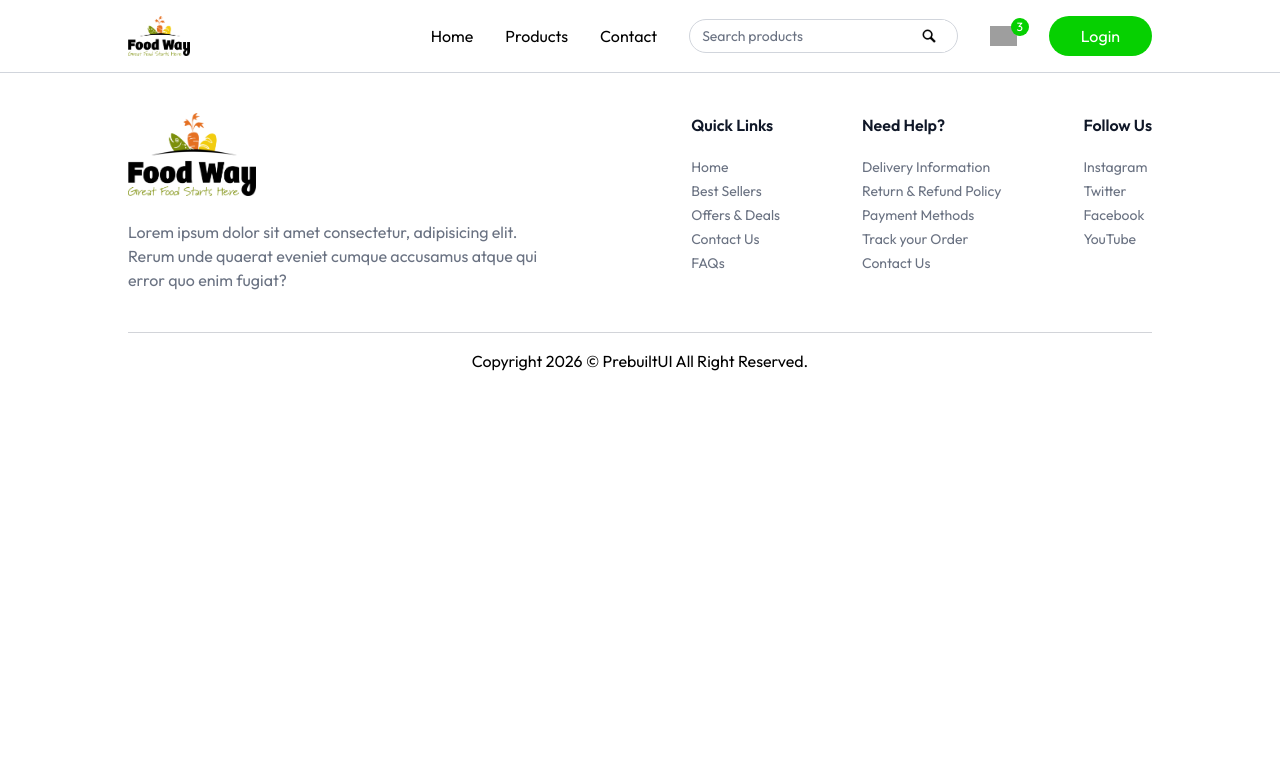
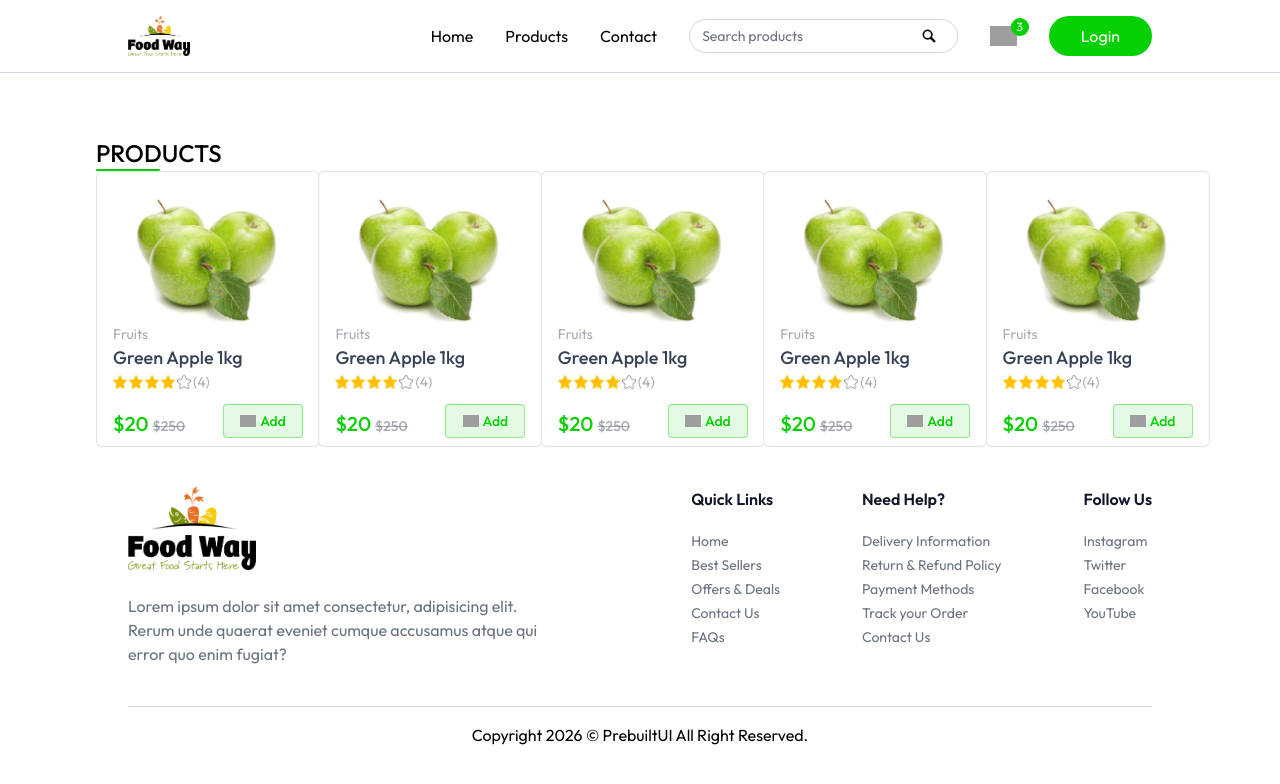
Before and after one commit to hasan8162/Food-Way, a React (Vite) app in the folder frontend/: page /products in a window 1280 px wide. Shown: the top 784 px of the page. Built offline with nearby package versions, Linux system fonts and the light colour scheme; grey boxes are pictures that could not be loaded.

Commit message:
added products and product details features

```diff
--- a/frontend/src/App.jsx
+++ b/frontend/src/App.jsx
@@ -6,6 +6,9 @@ import { Toaster } from "react-hot-toast";
 import Footer from "./components/Footer";
 import { useAppContext } from "./context/AppContext";
 import Login from "./components/Login";
+import Products from "./pages/Products";
+import ProductCategory from "./pages/ProductCategory";
+import ProductDetails from "./pages/ProductDetails";
 
 const App = () => {
   const isSellerPath = useLocation().pathname.includes("seller");
@@ -18,6 +21,9 @@ const App = () => {
       <div className={ '${isSellerPath ? "" : "px-6 md:px-16 lg:px-24 xl:px-32"}'}>
         <Routes>
           <Route path='/' element={<Home/>}/>
+          <Route path='/products' element={<Products/>}/>
+          <Route path='/products/:category' element={<ProductCategory/>}/>
+          <Route path='/products/:category/:id' element={<ProductDetails/>}/>
         </Routes>
       </div>
       {!isSellerPath && <Footer/>}
--- a/frontend/src/components/Navbar.jsx
+++ b/frontend/src/components/Navbar.jsx
@@ -1,15 +1,21 @@
-import React from 'react'
+import React, { useEffect } from 'react'
 import { NavLink } from 'react-router-dom'
 import { assets } from '../assets/assets.js'
 import { useAppContext } from '../context/AppContext'
 
 const Navbar = () => {
   const [open, setOpen] = React.useState(false)
-  const { user, setUser, setShowUserLogin, navigate } = useAppContext()
+  const { user, setUser, setShowUserLogin, navigate, setSearchQuery, searchQuery } = useAppContext()
   const logout = async () => {
     setUser(null);
     navigate('/');
   }
+
+  useEffect(() => {
+    if(searchQuery.length > 0){
+        navigate("/products")
+    }
+  }, [searchQuery])
   return (
         <nav className="flex items-center justify-between px-6 md:px-16 lg:px-24 xl:px-32 py-4 border-b border-gray-300 bg-white relative transition-all">
 
@@ -24,7 +30,7 @@ const Navbar = () => {
                 <NavLink to='/contact'>Contact</NavLink>
 
                 <div className="hidden lg:flex items-center text-sm gap-2 border border-gray-300 px-3 rounded-full">
-                    <input className="py-1.5 w-full bg-transparent outline-none placeholder-gray-500" type="text" placeholder="Search products" />
+                    <input  onChange={(e) => setSearchQuery(e.target.value)} className="py-1.5 w-full bg-transparent outline-none placeholder-gray-500" type="text" placeholder="Search products" />
                     <img src={assets.search} className='h-8' viewBox="0 0 16 16" fill="none"/>
                 </div>
 
--- a/frontend/src/components/ProductCard.jsx
+++ b/frontend/src/components/ProductCard.jsx
@@ -3,12 +3,11 @@ import { assets } from '../assets/assets';
 import { useAppContext } from '../context/AppContext';
 
 const ProductCard = ({product}) => {
-    const [count, setCount] = React.useState(0);
     const {currency, addToCart, removeFromCart, cartItems, navigate} = useAppContext()
 
 
   return product && (
-        <div className="border border-gray-500/20 rounded-md md:px-4 px-3 py-2 bg-white min-w-56 max-w-56 w-full">
+        <div onClick={() => {navigate(`/products/${product.category.toLowerCase()}/${product.id}`); scrollTo(0, 0)}} className="border border-gray-500/20 rounded-md md:px-4 px-3 py-2 bg-white min-w-56 max-w-56 w-full">
             <div className="group cursor-pointer flex items-center justify-center px-2">
                 <img className="group-hover:scale-105 transition max-w-26 md:max-w-36" src={product.image[0]} alt={product.name} />
             </div>
--- a/frontend/src/context/AppContext.jsx
+++ b/frontend/src/context/AppContext.jsx
@@ -13,6 +13,7 @@ export const AppContextProvider = ({children}) => {
     const [showUserLogin, setShowUserLogin] = useState(false)
     const [products, setProducts] = useState([])
     const [cartItems, setCartItems] = useState([])
+    const [searchQuery, setSearchQuery] = useState({});
     const fetchProducts = async () => {
         setProducts(dummyProducts)
     }
@@ -48,7 +49,7 @@ export const AppContextProvider = ({children}) => {
     useEffect(() => {
         fetchProducts()
     }, [])
-    const value = {navigate, user, setUser, setIsSeller, isSeller, showUserLogin, setShowUserLogin, products, currency, addToCart, updateCartItem, removeFromCart, cartItems}
+    const value = {navigate, user, setUser, setIsSeller, isSeller, showUserLogin, setShowUserLogin, products, currency, addToCart, updateCartItem, removeFromCart, cartItems, searchQuery, setSearchQuery}
     return <AppContext.Provider value={value}>
         {children}
     </AppContext.Provider>
--- /dev/null
+++ b/frontend/src/pages/ProductCategory.jsx
@@ -0,0 +1,36 @@
+import React from 'react'
+import { useAppContext } from '../context/AppContext'
+import { useParams } from 'react-router-dom'
+import { categories } from '../assets/assets'
+import ProductCard from '../components/ProductCard'
+
+const ProductCategory = () => {
+    const { products } = useAppContext()
+    const { category } = useParams()
+    const searchCategory = categories.find((item) => item.path.toLowerCase() === category)
+
+    const filteredProducts = products.filter((product)=>product.category.toLowerCase() == category)
+  return (
+    <div className='mt-16'>
+      {searchCategory && (
+        <div className='flex flex-col items-end w-max'>
+            <p className='text-2xl font-medium'>{searchCategory.text.toUpperCase()}</p>
+            <div className='w-16 h-0.5 bg-primary rounded-full'></div>
+        </div>
+      )}
+      {filteredProducts.length > 0 ? (
+        <div className='grid grid-col-2 sm:grid-cols-3 md:grid-cols-4 gap-3 md:gap-6 lg:grid-cols-5 mt-'>
+            {filteredProducts.map((product)=>(
+                <ProductCard key={product._id} product={product}/>
+            ))}
+        </div>
+      ) : (
+        <div className='flex items-center justify-center h-[60vh]'>
+          <p className='text-2xl font-medium text-primary'>No Proucts under this category</p>
+        </div>
+      )}
+    </div>
+  )
+}
+
+export default ProductCategory
--- /dev/null
+++ b/frontend/src/pages/ProductDetails.jsx
@@ -0,0 +1,100 @@
+import React, { useEffect, useState } from 'react'
+import { useAppContext } from '../context/AppContext';
+import { Link, useParams } from 'react-router-dom';
+import { assets } from '../assets/assets';
+import ProductCard from '../components/ProductCard';
+
+const ProductDetails = () => {
+
+    const {products, navigate, currency, addToCart} = useAppContext()
+    const {id} = useParams()
+
+    const [relatedProducts,  setRelatedProducts] = useState([])
+    const [thumbnail, setThumbnail] = useState(null);
+
+    const product = products.find((item)=> item.id == id);
+    useEffect(()=>{
+        if(products.length > 0){
+            let productsCopy = products.slice();
+            productsCopy = productsCopy.filter((item) => product.category === item.category)
+            setRelatedProducts(productsCopy.slice(0, 5))
+        }
+    }, [products])
+
+    useEffect(() => {
+        setThumbnail(product?.image[0] ? product.image[0] : null)
+    }, [product])
+
+    return product && (
+        <div className="mt-16">
+            <p>
+                <Link to={"/"}>Home</Link> /
+                <Link to={"/products"}> Products</Link> /
+                <Link to={`/products/${product.category.toLowerCase()}`}> {product.category}</Link> /
+                <span className="text-primary"> {product.name}</span>
+            </p>
+
+            <div className="flex flex-col md:flex-row gap-16 mt-4">
+                <div className="flex gap-3">
+                    <div className="flex flex-col gap-3">
+                        {product.image.map((image, index) => (
+                            <div key={index} onClick={() => setThumbnail(image)} className="border max-w-24 border-gray-500/30 rounded overflow-hidden cursor-pointer" >
+                                <img src={image} alt={`Thumbnail ${index + 1}`} />
+                            </div>
+                        ))}
+                    </div>
+
+                    <div className="border border-gray-500/30 max-w-100 rounded overflow-hidden">
+                        <img src={thumbnail} alt="Selected product" className="w-full h-full object-cover" />
+                    </div>
+                </div>
+
+                <div className="text-sm w-full md:w-1/2">
+                    <h1 className="text-3xl font-medium">{product.name}</h1>
+
+                    <div className="flex items-center gap-0.5 mt-1">
+                        {Array(5).fill('').map((_, i) => (
+                            <img className='md:w-4 w-3.5' src={i < 4 ? assets.star : assets.star_outline}/>
+
+                        ))}
+                        <p className="text-base ml-2">({4})</p>
+                    </div>
+
+                    <div className="mt-6">
+                        <p className="text-gray-500/70 line-through">MRP: {currency}{product.price}</p>
+                        <p className="text-2xl font-medium">MRP: {currency}{product.offerPrice}</p>
+                        <span className="text-gray-500/70">(inclusive of all taxes)</span>
+                    </div>
+
+                    <p className="text-base font-medium mt-6">About Product</p>
+                    <ul className="list-disc ml-4 text-gray-500/70">
+                        {product.description.map((desc, index) => (
+                            <li key={index}>{desc}</li>
+                        ))}
+                    </ul>
+
+                    <div className="flex items-center mt-10 gap-4 text-base">
+                        <button onClick={() => addToCart(product.id)} className="w-full py-3.5 cursor-pointer font-medium bg-gray-100 text-gray-800/80 hover:bg-gray-200 transition" >
+                            Add to Cart
+                        </button>
+                        <button onClick={()=>{addToCart(product.id); navigate("/cart")}} className="w-full py-3.5 cursor-pointer font-medium bg-primary text-white hover:bg-primary-dull transition" >
+                            Buy now
+                        </button>
+                    </div>
+                </div>
+            </div>
+            <div className='flex flex-col items-center mt-20'>
+                <div className='flex flex-col items-center w-max'>
+                    <p className='text-3xl font-medium'>Related Products</p>
+                    <div className='w-20 h-0.5 bg-primary rounded-full mt-2'></div>
+                </div>
+                <div className='grid grid-cols-2 sm:grid-cols-3 md:grid-cols-4 gap-3 md:gap-6 lg:grid-cols-5 mt-6 w-full'>
+                    {relatedProducts.filter((product)=>product.inStock).map((product, index)=>(
+                        <ProductCard key={index} product={product}/>
+                    ))}
+                </div>
+            </div>
+        </div>)
+}
+
+export default ProductDetails
--- /dev/null
+++ b/frontend/src/pages/Products.jsx
@@ -0,0 +1,35 @@
+import React, { useEffect, useState } from 'react'
+import { useAppContext } from '../context/AppContext'
+import ProductCard from '../components/ProductCard';
+
+const Products = () => {
+    const {products, searchQuery} = useAppContext();
+    const [filteredProducts, setFilteredProducts] = useState([]);
+
+    useEffect(() => {
+        if(searchQuery.length > 0){
+            setFilteredProducts(products.filter(
+                product => product.name.toLowerCase().includes(searchQuery.toLowerCase())
+            ))
+        } else {
+            setFilteredProducts(products)
+        }
+    }, [products, searchQuery])
+  return (
+    <div className='mt-16 flex flex-col'>
+      <div className='flex flex-col items-end w-max'>
+        <p className='text-2xl font-medium'>
+            PRODUCTS
+            <div className='w-16 h-0.5 bg-primary rounded-full'></div>
+        </p>
+      </div>
+      <div className='grid grid-col-2 sm:grid-cols-3 md:grid-cols-4 gap-3 md:gap-6 lg:grid-cols-5 mt-'>
+        {filteredProducts.filter((product) => product.inStock).map((product, index) => (
+            <ProductCard key={index} product={product}/>
+        ))}
+      </div>
+    </div>
+  )
+}
+
+export default Products
```
